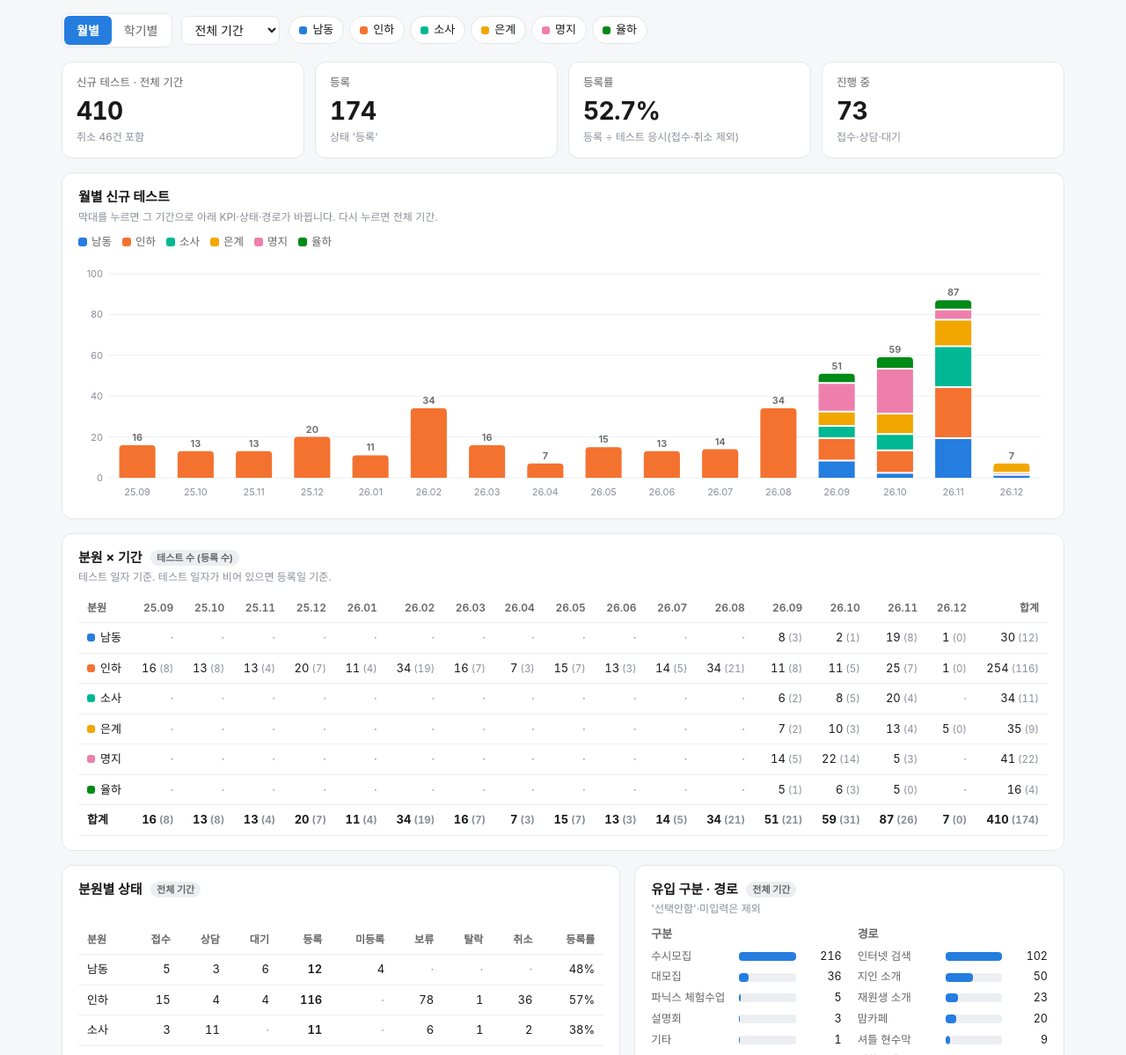
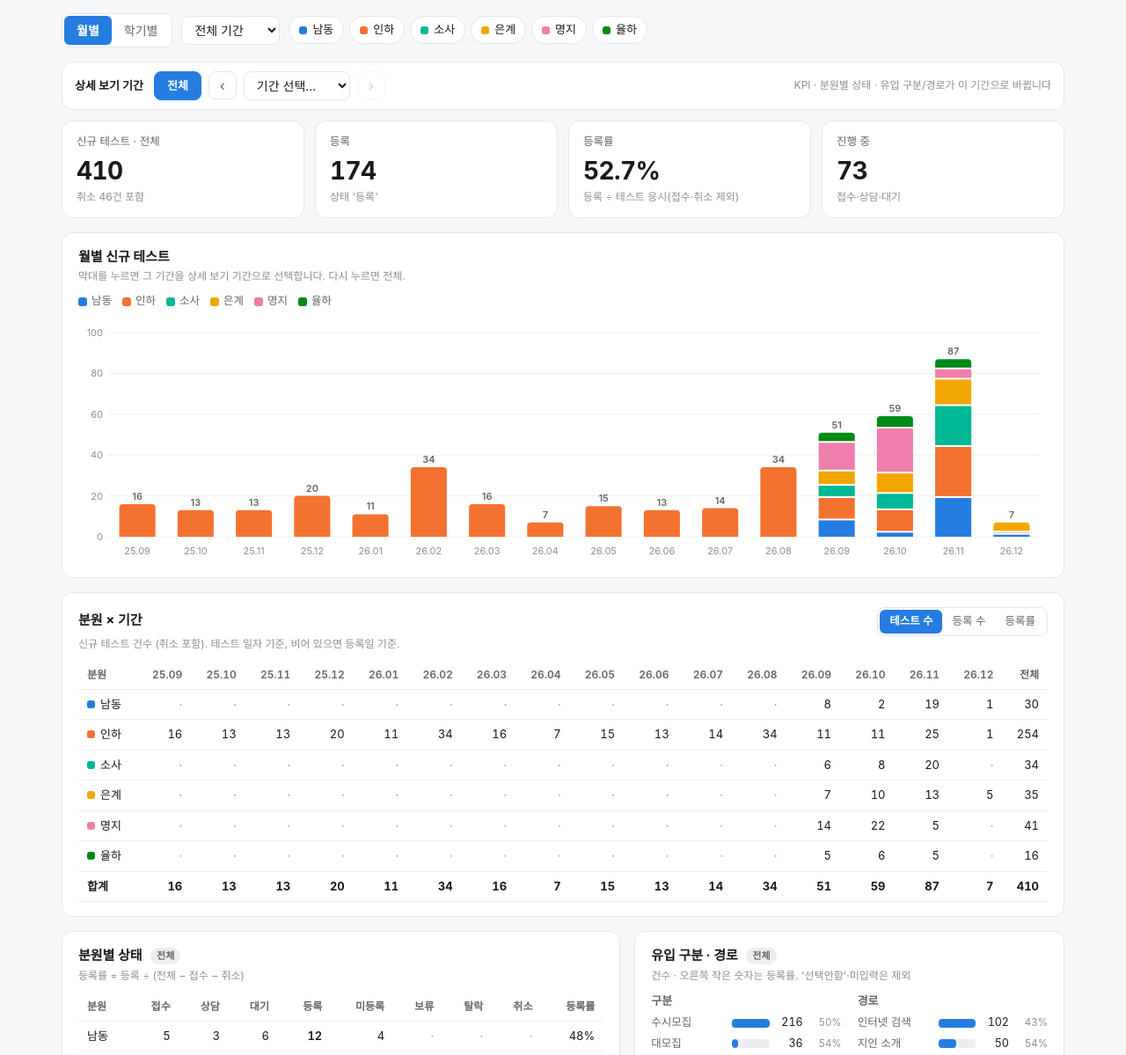
Before and after one commit to samuelenglishjls-droid/celdu-site, a plain HTML site: page enroll/index.html in a window 1280 px wide. Shown: the part 88-1287 px from the top of the page at 88% size. Drawn offline with Linux system fonts and the light colour scheme.

Commit message:
enroll: monthly registration rate, period selector for status/source

```diff
--- a/enroll/index.html
+++ b/enroll/index.html
@@ -78,6 +78,20 @@ th.cur{color:var(--accent)}
 .hbar .c{text-align:right;font-variant-numeric:tabular-nums}
 .subgrid{display:grid;grid-template-columns:1fr 1fr;gap:18px}
 .subgrid h3{font-size:13px;margin:0 0 6px;color:var(--text2);font-weight:600}
+.periodbar{display:flex;flex-wrap:wrap;align-items:center;gap:8px;background:var(--surface);border:1px solid var(--border);border-radius:12px;padding:10px 14px;margin-bottom:12px}
+.plabel{font-weight:700;font-size:13px;margin-right:4px}
+.pbtn{font:inherit;font-size:13px;border:1px solid var(--border);background:var(--surface);color:var(--text);padding:6px 14px;border-radius:8px;cursor:pointer}
+.pbtn.on{background:var(--accent);border-color:var(--accent);color:#fff;font-weight:600}
+.pnav{font:inherit;font-size:16px;line-height:1;border:1px solid var(--border);background:var(--surface);color:var(--text2);width:32px;height:32px;border-radius:8px;cursor:pointer}
+.pnav:disabled{opacity:.35;cursor:default}
+#period.on{border-color:var(--accent);color:var(--accent);font-weight:600}
+.phint{color:var(--text3);font-size:12px;margin-left:auto}
+.cardhead{display:flex;flex-wrap:wrap;align-items:center;justify-content:space-between;gap:8px}
+.seg.small button{padding:4px 11px;font-size:12.5px}
+td.rate{font-weight:600}
+td.rate small{display:block;font-weight:400;color:var(--text3);font-size:10.5px;line-height:1.2}
+.hbar{grid-template-columns:84px 1fr 30px 36px!important}
+.hbar .p{text-align:right;color:var(--text3);font-size:11.5px;font-variant-numeric:tabular-nums}
 .pill{display:inline-block;font-size:11px;padding:1px 7px;border-radius:999px;background:var(--grid);color:var(--text2);margin-left:6px;vertical-align:1px}
 footer{color:var(--text3);font-size:12px;line-height:1.7;margin-top:8px}
 @media (max-width:820px){.kpis{grid-template-columns:repeat(2,1fr)}.grid2,.subgrid{grid-template-columns:1fr}}
@@ -101,6 +115,15 @@ footer{color:var(--text3);font-size:12px;line-height:1.7;margin-top:8px}
     <div class="chips" id="branches"></div>
   </div>
 
+  <div class="periodbar">
+    <span class="plabel">상세 보기 기간</span>
+    <button class="pbtn" id="p-all">전체</button>
+    <button class="pnav" id="p-prev" title="이전 기간">‹</button>
+    <select class="sel" id="period"></select>
+    <button class="pnav" id="p-next" title="다음 기간">›</button>
+    <span class="phint">KPI · 분원별 상태 · 유입 구분/경로가 이 기간으로 바뀝니다</span>
+  </div>
+
   <div class="kpis">
     <div class="kpi"><div class="l" id="k-label">신규 테스트</div><div class="v" id="k-total">–</div><div class="n" id="k-total-n"></div></div>
     <div class="kpi"><div class="l">등록</div><div class="v" id="k-reg">–</div><div class="n">상태 '등록'</div></div>
@@ -110,26 +133,33 @@ footer{color:var(--text3);font-size:12px;line-height:1.7;margin-top:8px}
 
   <div class="card">
     <h2 id="chart-title">기간별 신규 테스트</h2>
-    <div class="hint">막대를 누르면 그 기간으로 아래 KPI·상태·경로가 바뀝니다. 다시 누르면 전체 기간.</div>
+    <div class="hint">막대를 누르면 그 기간을 상세 보기 기간으로 선택합니다. 다시 누르면 전체.</div>
     <div class="legend" id="legend"></div>
     <div id="chart"><div class="tip" id="tip"></div></div>
   </div>
 
   <div class="card">
-    <h2>분원 × 기간 <span class="pill">테스트 수 (등록 수)</span></h2>
-    <div class="hint">테스트 일자 기준. 테스트 일자가 비어 있으면 등록일 기준.</div>
+    <div class="cardhead">
+      <h2>분원 × 기간</h2>
+      <div class="seg small" id="metric">
+        <button data-k="test" class="on">테스트 수</button>
+        <button data-k="reg">등록 수</button>
+        <button data-k="rate">등록률</button>
+      </div>
+    </div>
+    <div class="hint" id="metric-hint"></div>
     <div class="tbl-wrap"><table id="pivot"></table></div>
   </div>
 
   <div class="grid2">
     <div class="card">
       <h2>분원별 상태 <span class="pill" id="st-scope">전체 기간</span></h2>
-      <div class="hint">&nbsp;</div>
+      <div class="hint">등록률 = 등록 ÷ (전체 − 접수 − 취소)</div>
       <div class="tbl-wrap"><table id="status"></table></div>
     </div>
     <div class="card">
       <h2>유입 구분 · 경로 <span class="pill" id="src-scope">전체 기간</span></h2>
-      <div class="hint">'선택안함'·미입력은 제외</div>
+      <div class="hint">건수 · 오른쪽 작은 숫자는 등록률. '선택안함'·미입력은 제외</div>
       <div class="subgrid">
         <div><h3>구분</h3><div id="kind"></div></div>
         <div><h3>경로</h3><div id="route"></div></div>
@@ -158,7 +188,7 @@ const COLOR = {"남동":"--s1","인하":"--s2","소사":"--s3","은계":"--s4","
 const STATUSES = ["접수","상담","대기","등록","미등록","보류","탈락","취소"];
 const css = v => getComputedStyle(document.documentElement).getPropertyValue(v).trim();
 
-const state = { mode:"month", range:"all", on:new Set(BRANCHES), sel:null };
+const state = { mode:"month", range:"all", on:new Set(BRANCHES), sel:null, metric:"test" };
 
 const dateOf = r => r[1] || r[2];
 function monthKey(d){ return d.slice(0,7); }
@@ -268,7 +298,7 @@ function renderChart(keys, rows){
     const d=data[+el.dataset.i];
     el.addEventListener("mousemove",e=>{
       const reg=rows.filter(r=>keyOf(r)===d.k && r[3]==="등록").length;
-      tip.innerHTML=`<b>${labelOf(d.k,true)}</b>`+on.slice().reverse().map(b=>`<div class="r"><span><i style="background:var(${COLOR[b]})"></i>${b}</span><span>${d[b]}</span></div>`).join("")+`<div class="r" style="border-top:1px solid var(--grid);margin-top:4px;padding-top:4px"><span>합계 (등록)</span><span><b style="display:inline">${d.total}</b> (${reg})</span></div>`;
+      tip.innerHTML=`<b>${labelOf(d.k,true)}</b>`+on.slice().reverse().map(b=>`<div class="r"><span><i style="background:var(${COLOR[b]})"></i>${b}</span><span>${d[b]}</span></div>`).join("")+`<div class="r" style="border-top:1px solid var(--grid);margin-top:4px;padding-top:4px"><span>합계</span><span><b style="display:inline">${d.total}</b></span></div><div class="r"><span>등록 · 등록률</span><span>${reg} · ${pct(st(rows.filter(r=>keyOf(r)===d.k)).rate)}</span></div>`;
       tip.style.display="block";
       const bx=box.getBoundingClientRect(); let lx=e.clientX-bx.left+14; if(lx+170>bx.width) lx=e.clientX-bx.left-180;
       tip.style.left=lx+"px"; tip.style.top=(e.clientY-bx.top-20)+"px";
@@ -279,13 +309,25 @@ function renderChart(keys, rows){
   document.getElementById("chart-title").textContent = state.mode==="month"?"월별 신규 테스트":"학기별 신규 테스트";
 }
 
+function st(rs){ const n=rs.length, reg=rs.filter(r=>r[3]==="등록").length, taken=rs.filter(r=>r[3]!=="접수"&&r[3]!=="취소").length; return {n,reg,taken,rate: taken? reg/taken : null}; }
+const pct = x => x==null? "–" : Math.round(x*100)+"%";
+const METRIC_HINT = {
+  test:"신규 테스트 건수 (취소 포함). 테스트 일자 기준, 비어 있으면 등록일 기준.",
+  reg:"상태가 '등록'인 건수. 테스트 일자 기준.",
+  rate:"등록률 = 등록 ÷ (전체 − 접수 − 취소). 아래 작은 숫자는 등록/응시 건수."
+};
 function renderPivot(keys, rows){
   const on=BRANCHES.filter(b=>state.on.has(b));
-  const cnt=(b,k,reg)=>rows.filter(r=>(b==null||r[0]===b)&&(k==null||keyOf(r)===k)&&(!reg||r[3]==="등록")).length;
-  let h=`<thead><tr><th>분원</th>${keys.map(k=>`<th class="${k===state.sel?"cur":""}">${labelOf(k)}</th>`).join("")}<th>합계</th></tr></thead><tbody>`;
-  const cell=(b,k)=>{ const n=cnt(b,k), r=cnt(b,k,true); return n? `<td>${n}<span class="reg">(${r})</span></td>` : `<td class="zero">·</td>`; };
-  on.forEach(b=>{ h+=`<tr><td><span style="display:inline-block;width:9px;height:9px;border-radius:3px;background:var(${COLOR[b]});margin-right:6px"></span>${b}</td>${keys.map(k=>cell(b,k)).join("")}${cell(b,null)}</tr>`; });
-  h+=`<tr class="total"><td>합계</td>${keys.map(k=>{const n=rows.filter(r=>keyOf(r)===k).length, r=rows.filter(x=>keyOf(x)===k&&x[3]==="등록").length; return n?`<td>${n}<span class="reg">(${r})</span></td>`:`<td class="zero">·</td>`;}).join("")}<td>${rows.length}<span class="reg">(${rows.filter(r=>r[3]==="등록").length})</span></td></tr></tbody>`;
+  document.querySelectorAll("#metric button").forEach(x=>x.classList.toggle("on", x.dataset.k===state.metric));
+  document.getElementById("metric-hint").textContent = METRIC_HINT[state.metric];
+  const pick=(b,k)=>rows.filter(r=>(b==null||r[0]===b)&&(k==null||keyOf(r)===k));
+  const cell=rs=>{ const s=st(rs);
+    if(state.metric==="test") return s.n? `<td>${s.n}</td>` : `<td class="zero">·</td>`;
+    if(state.metric==="reg") return s.n? `<td>${s.reg}</td>` : `<td class="zero">·</td>`;
+    return s.taken? `<td class="rate">${pct(s.rate)}<small>${s.reg}/${s.taken}</small></td>` : `<td class="zero">·</td>`; };
+  let h=`<thead><tr><th>분원</th>${keys.map(k=>`<th class="${k===state.sel?"cur":""}">${labelOf(k)}</th>`).join("")}<th>전체</th></tr></thead><tbody>`;
+  on.forEach(b=>{ h+=`<tr><td><span style="display:inline-block;width:9px;height:9px;border-radius:3px;background:var(${COLOR[b]});margin-right:6px"></span>${b}</td>${keys.map(k=>cell(pick(b,k))).join("")}${cell(pick(b,null))}</tr>`; });
+  h+=`<tr class="total"><td>합계</td>${keys.map(k=>cell(pick(null,k))).join("")}${cell(rows)}</tr></tbody>`;
   document.getElementById("pivot").innerHTML=h;
 }
 
@@ -301,18 +343,31 @@ function renderStatus(rows){
 }
 
 function hbars(el, rows, idx){
-  const c={}; rows.forEach(r=>{ const v=r[idx]; if(v && v!=="선택안함") c[v]=(c[v]||0)+1; });
-  const arr=Object.entries(c).sort((a,b)=>b[1]-a[1]); const max=Math.max(1,...arr.map(a=>a[1]));
-  document.getElementById(el).innerHTML = arr.length? arr.map(([k,v])=>`<div class="hbar"><span class="k" title="${k}">${k}</span><span class="t"><div style="width:${v/max*100}%"></div></span><span class="c">${v}</span></div>`).join("") : `<div style="color:var(--text3);font-size:12.5px">입력된 값 없음</div>`;
+  const g={}; rows.forEach(r=>{ const v=r[idx]; if(v && v!=="선택안함") (g[v]=g[v]||[]).push(r); });
+  const arr=Object.entries(g).sort((a,b)=>b[1].length-a[1].length); const max=Math.max(1,...arr.map(a=>a[1].length));
+  document.getElementById(el).innerHTML = arr.length? arr.map(([k,rs])=>`<div class="hbar"><span class="k" title="${k}">${k}</span><span class="t"><div style="width:${rs.length/max*100}%"></div></span><span class="c">${rs.length}</span><span class="p">${pct(st(rs).rate)}</span></div>`).join("") : `<div style="color:var(--text3);font-size:12.5px">입력된 값 없음</div>`;
+}
+
+function renderPeriod(keys){
+  const sel=document.getElementById("period");
+  const rev=keys.slice().reverse();
+  sel.innerHTML = `<option value="">기간 선택…</option>` + rev.map(k=>`<option value="${k}">${labelOf(k,true)}</option>`).join("");
+  sel.value = state.sel||"";
+  sel.classList.toggle("on", !!state.sel);
+  document.getElementById("p-all").classList.toggle("on", !state.sel);
+  const i = state.sel? keys.indexOf(state.sel) : -1;
+  document.getElementById("p-prev").disabled = state.sel? i<=0 : false;
+  document.getElementById("p-next").disabled = !state.sel || i>=keys.length-1;
 }
 
 function render(){
   renderControls();
   const keys=visibleKeys();
   if(state.sel && !keys.includes(state.sel)) state.sel=null;
+  renderPeriod(keys);
   const rowsAll=filtered().filter(r=>keys.includes(keyOf(r)));
   const scoped= state.sel? rowsAll.filter(r=>keyOf(r)===state.sel) : rowsAll;
-  const scopeLabel = state.sel? labelOf(state.sel,true) : (document.getElementById("range").selectedOptions[0]?.textContent||"전체 기간");
+  const scopeLabel = state.sel? labelOf(state.sel,true) : (state.range==="all"? "전체" : "전체 · "+document.getElementById("range").selectedOptions[0]?.textContent);
   renderKPIs(scoped, scopeLabel);
   renderChart(keys, rowsAll);
   renderPivot(keys, rowsAll);
@@ -320,14 +375,21 @@ function render(){
   hbars("kind", scoped, 4); hbars("route", scoped, 5);
   document.getElementById("st-scope").textContent=scopeLabel;
   document.getElementById("src-scope").textContent=scopeLabel;
+  window.__keys=keys;
 }
 
+document.getElementById("p-all").addEventListener("click",()=>{ state.sel=null; render(); });
+document.getElementById("period").addEventListener("change",e=>{ state.sel=e.target.value||null; render(); });
+document.getElementById("p-prev").addEventListener("click",()=>{ const ks=window.__keys; if(!state.sel){ state.sel=ks[ks.length-1]; } else { const i=ks.indexOf(state.sel); if(i>0) state.sel=ks[i-1]; } render(); });
+document.getElementById("p-next").addEventListener("click",()=>{ const ks=window.__keys; const i=ks.indexOf(state.sel); if(i>=0&&i<ks.length-1) state.sel=ks[i+1]; render(); });
+document.getElementById("metric").addEventListener("click",e=>{ const b=e.target.closest("button"); if(!b) return; state.metric=b.dataset.k; render(); });
 document.getElementById("asof").textContent = ASOF.replace(/-/g,".");
 document.getElementById("mode").addEventListener("click",e=>{ const b=e.target.closest("button"); if(!b) return; state.mode=b.dataset.m; state.sel=null; state.range="all"; render(); });
 document.getElementById("range").addEventListener("change",e=>{ state.range=e.target.value; state.sel=null; render(); });
 document.getElementById("branches").addEventListener("click",e=>{ const b=e.target.closest(".chip"); if(!b) return; const n=b.dataset.b;
   if(state.on.has(n)){ if(state.on.size>1) state.on.delete(n); } else state.on.add(n); render(); });
 document.getElementById("branches").addEventListener("dblclick",e=>{ const b=e.target.closest(".chip"); if(!b) return; state.on=new Set([b.dataset.b]); render(); });
+(()=>{ const h=new URLSearchParams(location.hash.slice(1)); if(h.get("v")) state.mode=h.get("v"); if(h.get("m")) state.metric=h.get("m"); if(h.get("p")) state.sel=h.get("p"); })();
 let rt; window.addEventListener("resize",()=>{ clearTimeout(rt); rt=setTimeout(render,120); });
 render();
 </script>
```
